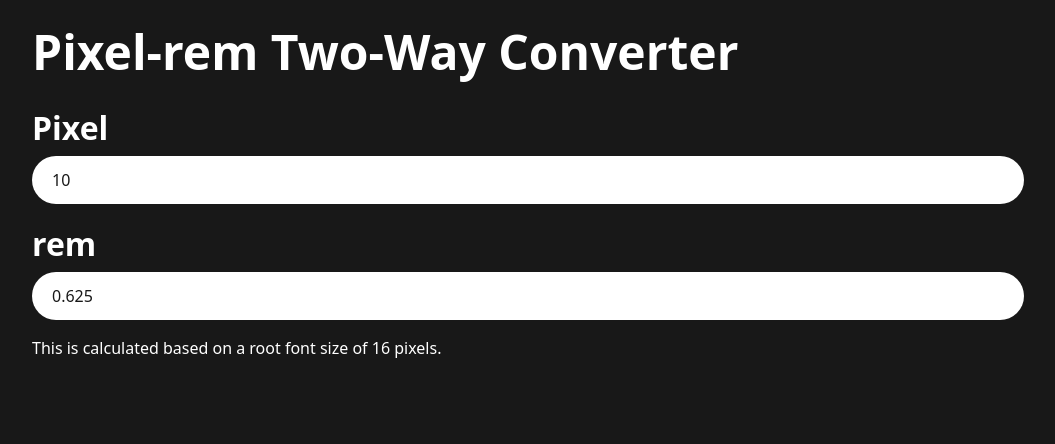
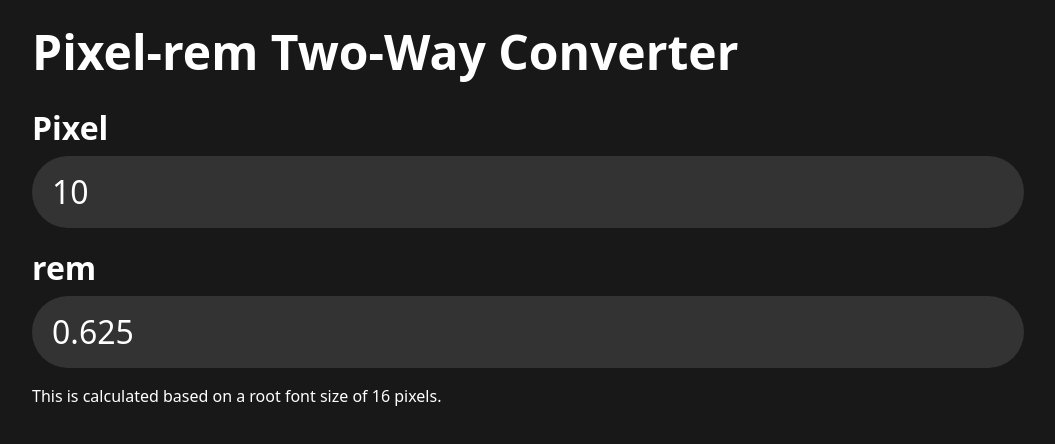
Before and after one commit to shamwela/pixel-rem-two-way-converter, a Next.js app: page / in a window 1280 px wide. Shown: the top 444 px of the page, without its empty margins (112-1167 px from the left). Built offline with nearby package versions, Linux system fonts and the light colour scheme.

Commit message:
Make input's font size bigger

```diff
--- a/styles/globals.css
+++ b/styles/globals.css
@@ -21,12 +21,14 @@ h1 {
   font-size: 3rem;
 }
 
-label {
+label,
+input {
   font-size: 2rem;
 }
 
 input {
-  @apply rounded-full px-5 py-3 text-primary;
+  @apply rounded-full px-5 py-3 focus:outline-none focus:ring-1 ring-accent;
+  background-color: #333;
 }
 
 @tailwind components;
```
